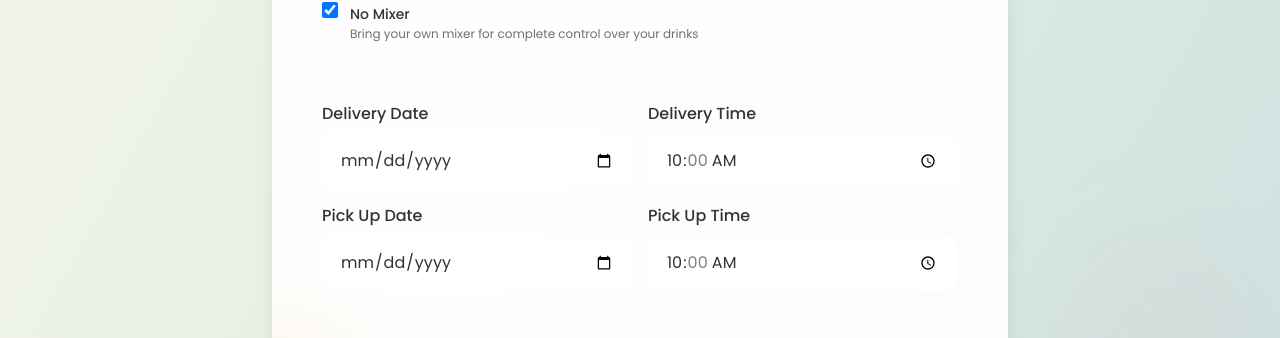
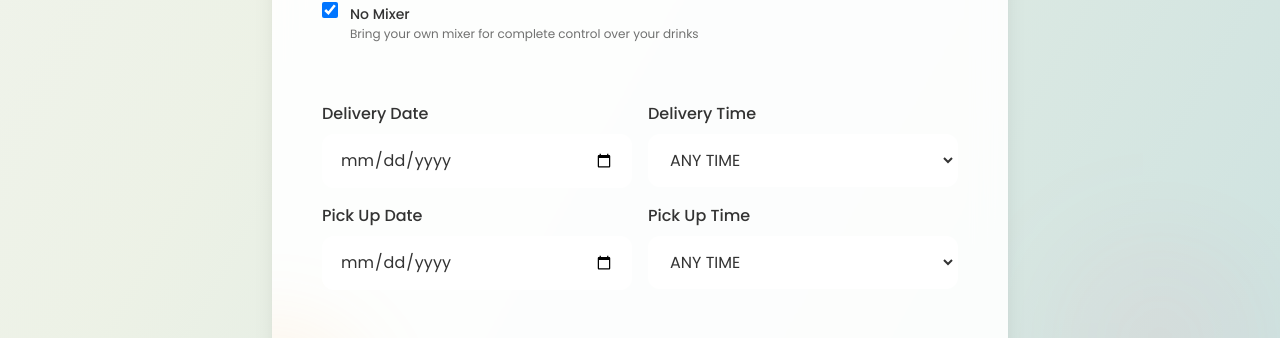
Before and after one commit to cboydstun/ritas-v1, a Next.js app: page /order in a window 1280 px wide. Shown: the part 1833-2171 px from the top of the page. Built offline with nearby package versions, Linux system fonts and the light colour scheme.

Commit message:
pick any time by default

```diff
--- a/src/components/order/OrderForm.tsx
+++ b/src/components/order/OrderForm.tsx
@@ -95,9 +95,9 @@ export default function OrderForm() {
     selectedExtras: [],
     price: calculatePrice(initialMachineType, initialSelectedMixers[0]).total,
     rentalDate: "",
-    rentalTime: "10:00",
+    rentalTime: "ANY",
     returnDate: "",
-    returnTime: "10:00",
+    returnTime: "ANY",
     customer: {
       name: "",
       email: "",
--- a/src/components/order/steps/DeliveryStep.tsx
+++ b/src/components/order/steps/DeliveryStep.tsx
@@ -639,16 +639,25 @@ export default function DeliveryStep({
 
           <div>
             <label className={labelClassName}>Delivery Time</label>
-            <input
-              type="time"
+            <select
               name="rentalTime"
               value={formData.rentalTime}
               onChange={onInputChange}
               className={inputClassName}
-              min="08:00"
-              max="18:00"
-              step="3600"
-            />
+            >
+              <option value="ANY">ANY TIME</option>
+              <option value="08:00">8:00 AM</option>
+              <option value="09:00">9:00 AM</option>
+              <option value="10:00">10:00 AM</option>
+              <option value="11:00">11:00 AM</option>
+              <option value="12:00">12:00 PM</option>
+              <option value="13:00">1:00 PM</option>
+              <option value="14:00">2:00 PM</option>
+              <option value="15:00">3:00 PM</option>
+              <option value="16:00">4:00 PM</option>
+              <option value="17:00">5:00 PM</option>
+              <option value="18:00">6:00 PM</option>
+            </select>
           </div>
 
           <div>
@@ -664,16 +673,25 @@ export default function DeliveryStep({
 
           <div>
             <label className={labelClassName}>Pick Up Time</label>
-            <input
-              type="time"
+            <select
               name="returnTime"
               value={formData.returnTime}
               onChange={onInputChange}
               className={inputClassName}
-              min="08:00"
-              max="18:00"
-              step="3600"
-            />
+            >
+              <option value="ANY">ANY TIME</option>
+              <option value="08:00">8:00 AM</option>
+              <option value="09:00">9:00 AM</option>
+              <option value="10:00">10:00 AM</option>
+              <option value="11:00">11:00 AM</option>
+              <option value="12:00">12:00 PM</option>
+              <option value="13:00">1:00 PM</option>
+              <option value="14:00">2:00 PM</option>
+              <option value="15:00">3:00 PM</option>
+              <option value="16:00">4:00 PM</option>
+              <option value="17:00">5:00 PM</option>
+              <option value="18:00">6:00 PM</option>
+            </select>
           </div>
         </div>
 
--- a/src/components/order/utils.ts
+++ b/src/components/order/utils.ts
@@ -58,6 +58,7 @@ export const isBexarCountyZipCode = (zipCode: string): boolean => {
 };
 
 export const validateDeliveryTime = (time: string): boolean => {
+  if (time === "ANY") return true;
   if (!time) return false;
   const [hours, minutes] = time.split(":").map(Number);
   const timeInMinutes = hours * 60 + minutes;
```
